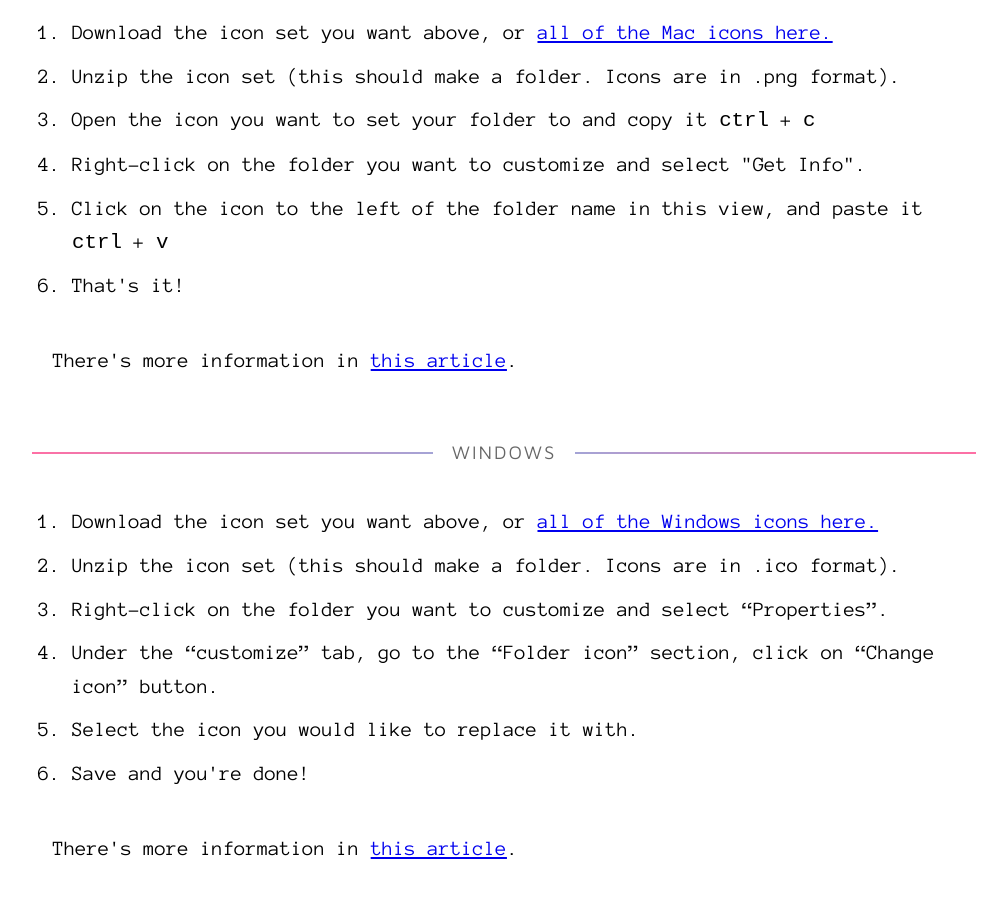
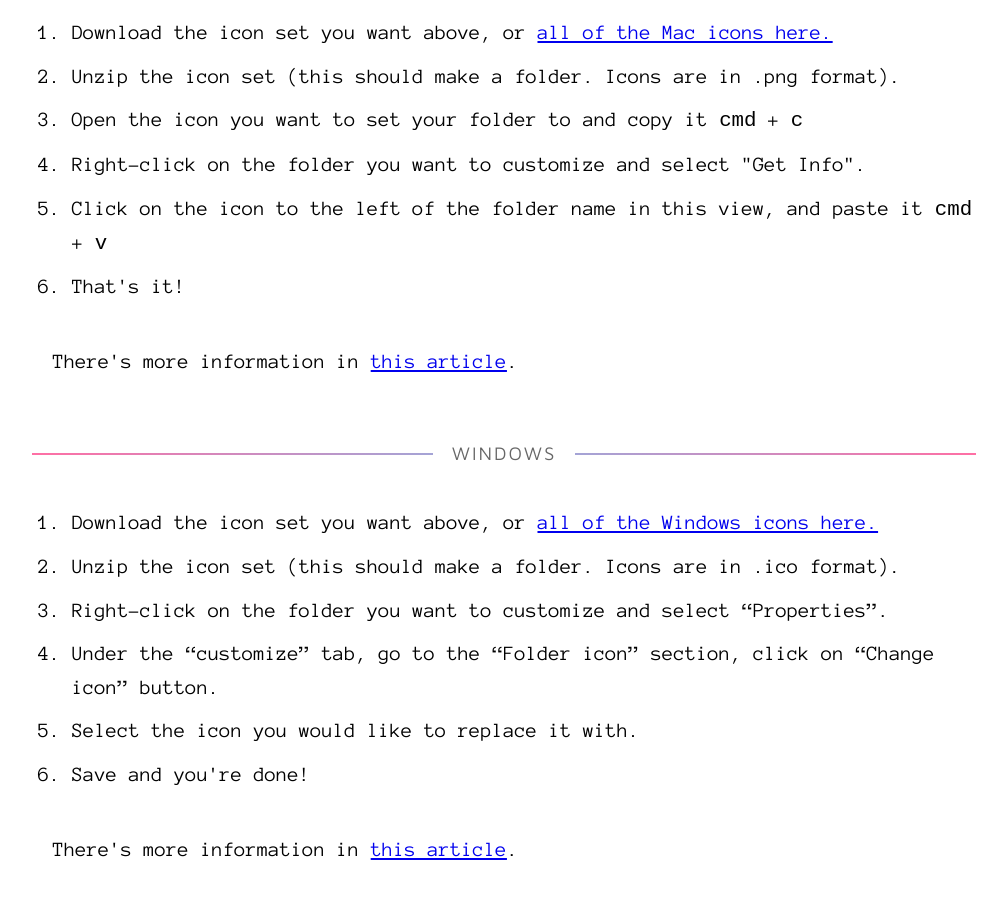
Before and after one commit to una/gradient-folders, a website: page index.html in a window 1280 px wide. Shown: the part 2517-3416 px from the top of the page, without its empty margins (136-1143 px from the left). Drawn offline with nearby package versions, Linux system fonts and the light colour scheme; files that its build step writes are made by us from their sources.

Commit message:
Update mac keyboard shortcuts

```diff
--- a/index.html
+++ b/index.html
@@ -42,9 +42,9 @@
     <ol>
       <li>Download the icon set you want above, or <a href="/downloads/gradient-folders--all.zip">all of the Mac icons here.</a></li>
       <li>Unzip the icon set (this should make a folder. Icons are in .png format).</li>
-      <li>Open the icon you want to set your folder to and copy it <code>ctrl</code> + <code>c</code></li>
+      <li>Open the icon you want to set your folder to and copy it <code>cmd</code> + <code>c</code></li>
       <li>Right-click on the folder you want to customize and select "Get Info".</li>
-      <li>Click on the icon to the left of the folder name in this view, and paste it <code>ctrl</code> + <code>v</code></li>
+      <li>Click on the icon to the left of the folder name in this view, and paste it <code>cmd</code> + <code>v</code></li>
       <li>That's it!</li>
     </ol>
 
```
